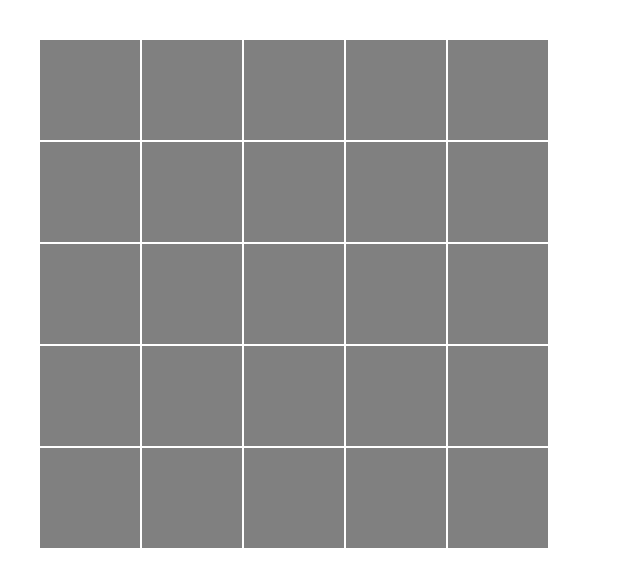
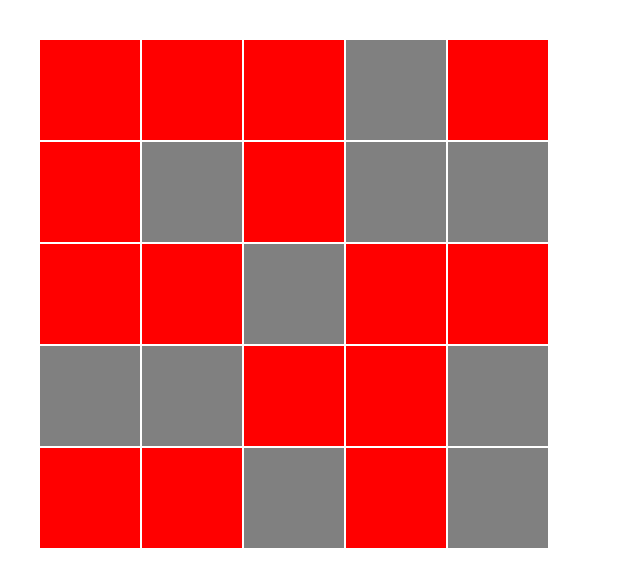
Before and after one commit to Ar0ma7/react-lights-out, a React (Vite) app: page / in a window 1280 px wide. Shown: the top 586 px of the page, without its empty margins (0-640 px from the left). Built offline with nearby package versions, Linux system fonts and the light colour scheme.

Commit message:
atom修正, クリックハンドラ実装, スタイル修正

```diff
--- a/src/atoms/boardAtoms.ts
+++ b/src/atoms/boardAtoms.ts
@@ -1,12 +1,6 @@
 import { atom } from 'jotai';
-import { create2DArray } from '@/utils/create2DArray';
+import { Board, BoardSize } from './types/boardAtoms';
 
-export type BoardSize = number[];
-// [row, column]
 export const boardSizeAtom = atom<BoardSize>([5, 5]);
 
-export type Board = number[][];
-export const boardAtom = atom<Board>((get) => {
-  const [row, column] = get(boardSizeAtom);
-  return create2DArray(row, column);
-});
+export const boardAtom = atom<Board>([]);
--- /dev/null
+++ b/src/atoms/types/boardAtoms.d.ts
@@ -0,0 +1,3 @@
+export type BoardSize = [row: number, column: number];
+
+export type Board = boolean[][];
--- a/src/components/Board/Board.container.tsx
+++ b/src/components/Board/Board.container.tsx
@@ -1,10 +1,17 @@
-import { useAtom } from 'jotai';
+import { useAtom, useAtomValue } from 'jotai';
+import { useEffect } from 'react';
 import { Board } from './Board';
 import { boardAtom, boardSizeAtom } from '@/atoms/boardAtoms';
+import { create2DArray } from '@/utils/create2DArray';
 
 export function BoardContainer() {
-  const [boardSize] = useAtom(boardSizeAtom);
-  const [board] = useAtom(boardAtom);
+  const boardSize = useAtomValue(boardSizeAtom);
+  const [board, setBoard] = useAtom(boardAtom);
+
+  // on mount
+  useEffect(() => {
+    setBoard(create2DArray(...boardSize));
+  }, [boardSize, setBoard]);
 
   return <Board boardSize={boardSize} board={board} />;
 }
--- a/src/components/Board/Board.tsx
+++ b/src/components/Board/Board.tsx
@@ -1,7 +1,7 @@
 import { css } from '@emotion/react';
 import { CellContainer } from '../Cell';
 import { styles } from './Board.css.ts';
-import { BoardSize, Board } from '@/atoms/boardAtoms';
+import { BoardSize, Board } from '@/atoms/types/boardAtoms.js';
 
 type Props = {
   boardSize: BoardSize;
@@ -22,7 +22,7 @@ export function Board(props: Props) {
       const gridArea = `area_${rowIndex}_${columnIndex}`;
       return (
         <div key={gridArea} css={{ gridArea }}>
-          <CellContainer />
+          <CellContainer row={rowIndex} column={columnIndex} />
         </div>
       );
     })
--- a/src/components/Cell/Cell.container.tsx
+++ b/src/components/Cell/Cell.container.tsx
@@ -1,5 +1,22 @@
+import { useAtom } from 'jotai';
+import { useCallback } from 'react';
 import { Cell } from './Cell';
+import { boardAtom } from '@/atoms/boardAtoms';
 
-export function CellContainer() {
-  return <Cell />;
+type Props = {
+  row: number;
+  column: number;
+};
+
+export function CellContainer(props: Props) {
+  const { row, column } = props;
+  const [board, setBoard] = useAtom(boardAtom);
+
+  const handleClick = useCallback(() => {
+    const newBoard = [...board];
+    newBoard[row][column] = !newBoard[row][column];
+    setBoard(newBoard);
+  }, [row, column, board, setBoard]);
+
+  return <Cell value={board[row][column]} onClick={handleClick} />;
 }
--- a/src/components/Cell/Cell.css.ts
+++ b/src/components/Cell/Cell.css.ts
@@ -6,4 +6,7 @@ export const styles = {
     width: 100,
     height: 100,
   }),
+  isOn: css({
+    background: 'red',
+  }),
 };
--- a/src/components/Cell/Cell.tsx
+++ b/src/components/Cell/Cell.tsx
@@ -1,5 +1,12 @@
 import { styles } from './Cell.css.ts';
 
-export function Cell() {
-  return <div css={styles.cell}></div>;
+type Props = {
+  value: boolean;
+  onClick: () => void;
+};
+export function Cell(props: Props) {
+  const { value, onClick } = props;
+  return (
+    <div css={[styles.cell, value ? styles.isOn : '']} onClick={onClick}></div>
+  );
 }
--- a/src/utils/create2DArray.ts
+++ b/src/utils/create2DArray.ts
@@ -1,9 +1,22 @@
-import { getRandomBinary } from './ramdomBinary';
+import { getRandomBoolean } from './randomBoolean';
 
 /**
  * rowとcolumnに基づいた2次元配列を返す
  * 配列の初期値は0か1のランダム
  */
 export const create2DArray = (row: number, column: number) => {
-  return Array.from({ length: row }, () => Array(column).fill(getRandomBinary));
+  // 2次元配列の初期化
+  const array2D = new Array(row);
+  for (let i = 0; i < row; i++) {
+    array2D[i] = new Array(column);
+  }
+
+  // 2次元配列の要素を初期化（例：0で埋める）
+  for (let i = 0; i < row; i++) {
+    for (let j = 0; j < column; j++) {
+      array2D[i][j] = getRandomBoolean(); // 初期値を変更したい場合はここを変更
+    }
+  }
+
+  return array2D;
 };
--- a/src/utils/ramdomBinary.ts
+++ /dev/null
@@ -1,6 +0,0 @@
-/**
- * 0か1かをランダムに返す
- */
-export const getRandomBinary = () => {
-  return Math.round(Math.random());
-};
--- /dev/null
+++ b/src/utils/randomBoolean.ts
@@ -0,0 +1,6 @@
+/**
+ * trueかfalseをランダムに返す
+ */
+export const getRandomBoolean = () => {
+  return Math.random() < 0.5;
+};
```
